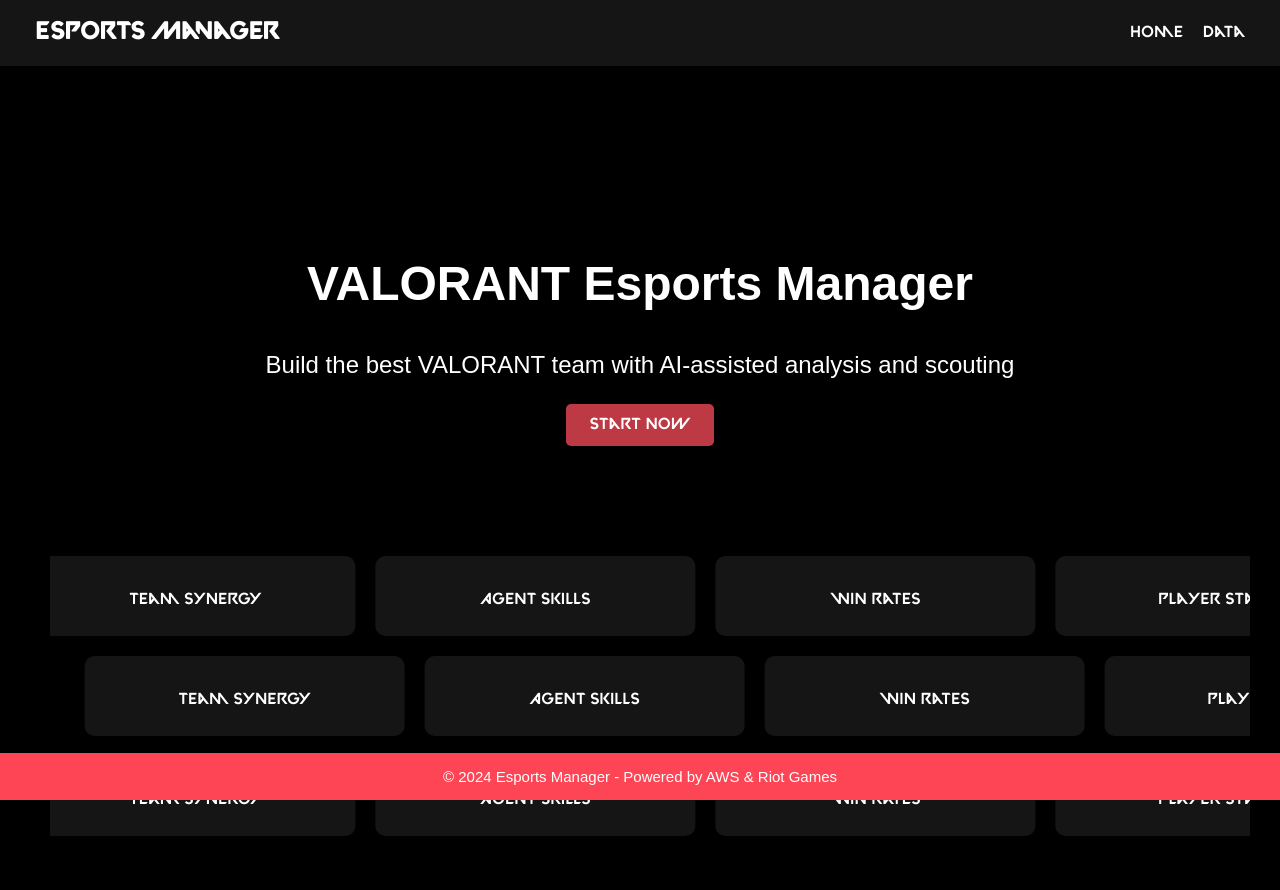
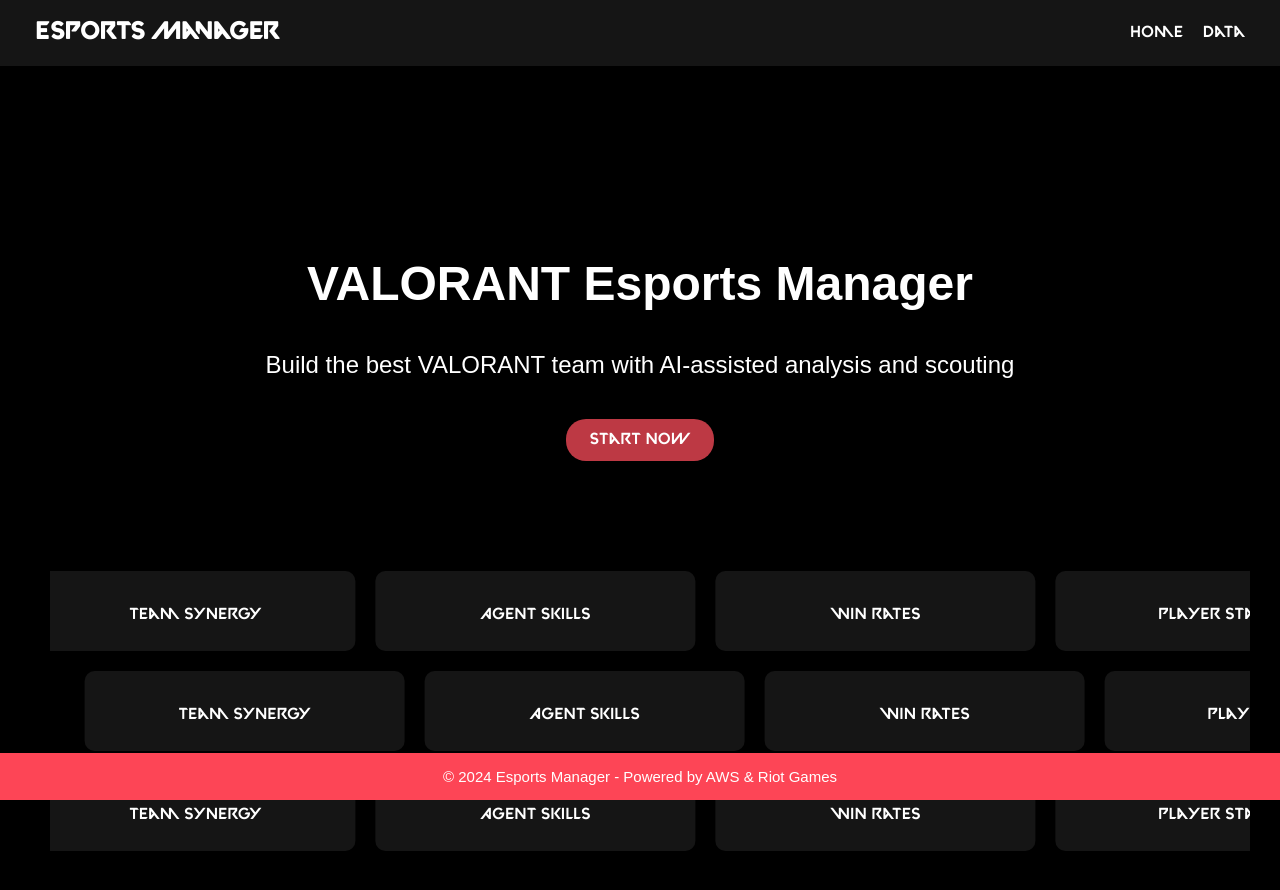
Before and after one commit to tx-appdev/aws-hackathon, a Next.js app in the folder client-next/: page / in a window 1280 px wide. Shown: the top 890 px of the page. Built offline with nearby package versions, Linux system fonts and the light colour scheme.

Commit message:
start now button edits

```diff
--- a/client-next/src/app/intro.css
+++ b/client-next/src/app/intro.css
@@ -26,11 +26,11 @@
 .start-button {
   display: inline-block;
   padding: 12px 24px;
-  margin-top: 20px;
+  margin-top: 35px;
   background-color: #bd3944; /* Background color for the button */
   color: white; /* Text color */
   text-decoration: none; /* Remove underline from the link */
-  border-radius: 5px; /* Rounded corners */
+  border-radius: 20px; /* Rounded corners */
   font-size: 16px;
   font-family: VAL;
   transition: background-color 0.3s ease, transform 0.3s ease; /* Smooth transition */
```
